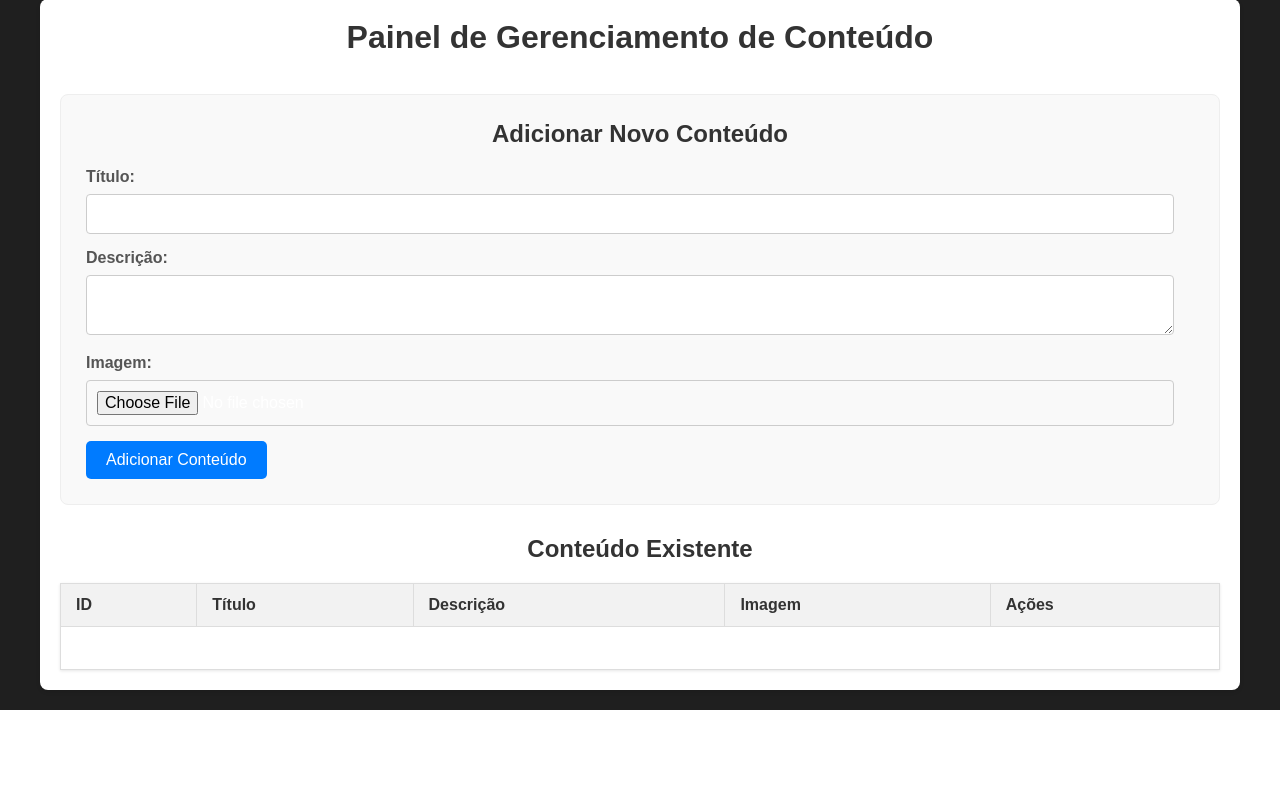
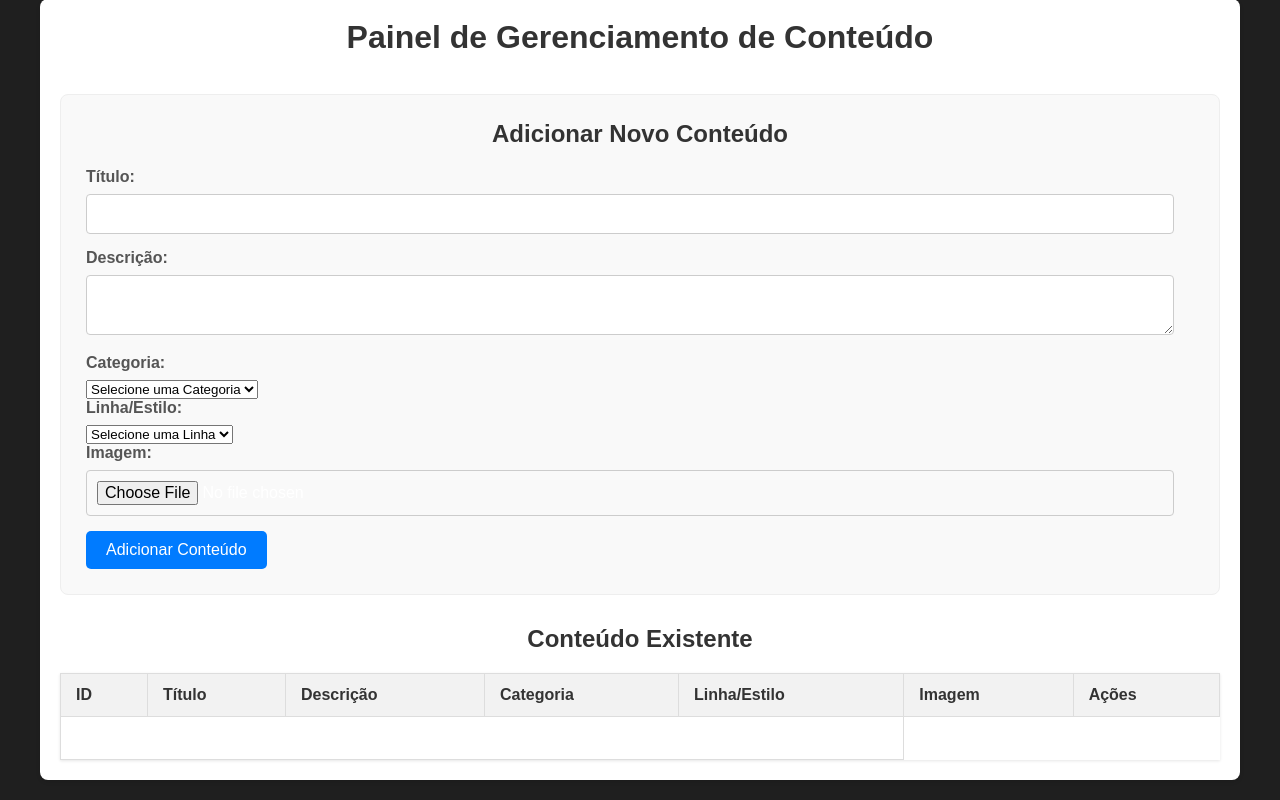
Before and after one commit to DianAndi/Trabalho-Desenvolvimento-WEB, a Flask app: page /painel in a window 1280 px wide. Shown: the part 149-949 px from the top of the page. Before the commit the page ends 859 px from the top, so only its background shows below. Run offline with Flask 3, Linux system fonts and the light colour scheme; the visitor is signed in with stand-in values (Sample User, id 1); data that the repository does not hold is empty.

Commit message:
Update painel.html
campos para categoria, linha, etc retornam

```diff
--- a/templates/painel.html
+++ b/templates/painel.html
@@ -4,7 +4,9 @@
     <meta charset="UTF-8">
     <meta name="viewport" content="width=device-width, initial-scale=1.0">
     <title>Painel do Lojista</title>
-    <link rel="stylesheet" href="{{ url_for('static', filename='css/style.css') }}"> <link rel="stylesheet" href="{{ url_for('static', filename='css/painel.css') }}"> </head>
+    <link rel="stylesheet" href="{{ url_for('static', filename='css/style.css') }}">
+    <link rel="stylesheet" href="{{ url_for('static', filename='css/painel.css') }}">
+</head>
 <body>
     <header>
         <div class="top-bar">
@@ -29,7 +31,6 @@
         <h1>Painel de Gerenciamento de Conteúdo</h1>
         <p>Bem-vindo, {{ session.username if session.username else 'Lojista' }}!</p>
 
-        {# Mensagens flash do Flask #}
         {% with messages = get_flashed_messages(with_categories=true) %}
             {% if messages %}
                 <ul class="flashes">
@@ -50,8 +51,35 @@
                 <label for="description">Descrição:</label>
                 <textarea id="description" name="description" required></textarea><br>
 
-                <label for="image">Imagem:</label>
-                <input type="file" id="image" name="image" accept="image/*"><br>
+                <label for="category">Categoria:</label>
+                <select id="category" name="category" required>
+                    <option value="">Selecione uma Categoria</option>
+                    <option value="cozinha">Cozinha</option>
+                    <option value="dormitorio">Dormitório</option>
+                    <option value="sala">Sala</option>
+                    <option value="escritorio">Escritório</option>
+                    <option value="banheiro">Banheiro</option>
+                    <option value="lavanderia">Lavanderia</option>
+                    <option value="area_gourmet">Área Gourmet</option>
+                    <option value="mdf">MDF</option>
+                    <option value="mdp">MDP</option>
+                    <option value="vidro">Vidro</option>
+                    <option value="ferragens">Ferragens</option>
+                    <option value="geral">Geral (Novidades)</option>
+                </select><br>
+
+                <label for="line">Linha/Estilo:</label>
+                <select id="line" name="line" required>
+                    <option value="">Selecione uma Linha</option>
+                    <option value="provensal">Provensal</option>
+                    <option value="industrial">Industrial</option>
+                    <option value="clean">Clean</option>
+                    <option value="colors">Colors</option>
+                    <option value="n/a">N/A (Não Aplicável)</option>
+                </select><br>
+
+                <label for="imagem">Imagem:</label>
+                <input type="file" id="imagem" name="imagem" accept="image/*"><br>
 
                 <button type="submit">Adicionar Conteúdo</button>
             </form>
@@ -66,7 +94,7 @@
                         <th>ID</th>
                         <th>Título</th>
                         <th>Descrição</th>
-                        <th>Imagem</th>
+                        <th>Categoria</th> <th>Linha/Estilo</th> <th>Imagem</th>
                         <th>Ações</th>
                     </tr>
                 </thead>
@@ -90,8 +118,35 @@
                 <label for="edit-description">Descrição:</label>
                 <textarea id="edit-description" name="description" required></textarea><br>
 
-                <label for="edit-image">Alterar Imagem:</label>
-                <input type="file" id="edit-image" name="image" accept="image/*"><br>
+                <label for="edit-category">Categoria:</label>
+                <select id="edit-category" name="category" required>
+                    <option value="">Selecione uma Categoria</option>
+                    <option value="cozinha">Cozinha</option>
+                    <option value="dormitorio">Dormitório</option>
+                    <option value="sala">Sala</option>
+                    <option value="escritorio">Escritório</option>
+                    <option value="banheiro">Banheiro</option>
+                    <option value="lavanderia">Lavanderia</option>
+                    <option value="area_gourmet">Área Gourmet</option>
+                    <option value="mdf">MDF</option>
+                    <option value="mdp">MDP</option>
+                    <option value="vidro">Vidro</option>
+                    <option value="ferragens">Ferragens</option>
+                    <option value="geral">Geral (Novidades)</option>
+                </select><br>
+
+                <label for="edit-line">Linha/Estilo:</label>
+                <select id="edit-line" name="line" required>
+                    <option value="">Selecione uma Linha</option>
+                    <option value="provensal">Provensal</option>
+                    <option value="industrial">Industrial</option>
+                    <option value="clean">Clean</option>
+                    <option value="colors">Colors</option>
+                    <option value="n/a">N/A (Não Aplicável)</option>
+                </select><br>
+
+                <label for="edit-imagem">Alterar Imagem:</label>
+                <input type="file" id="edit-imagem" name="imagem" accept="image/*"><br>
                 <p id="currentImageName">Imagem atual: </p>
                 <input type="checkbox" id="remove-image" name="remove_image" value="true">
                 <label for="remove-image">Remover imagem</label><br>
```
